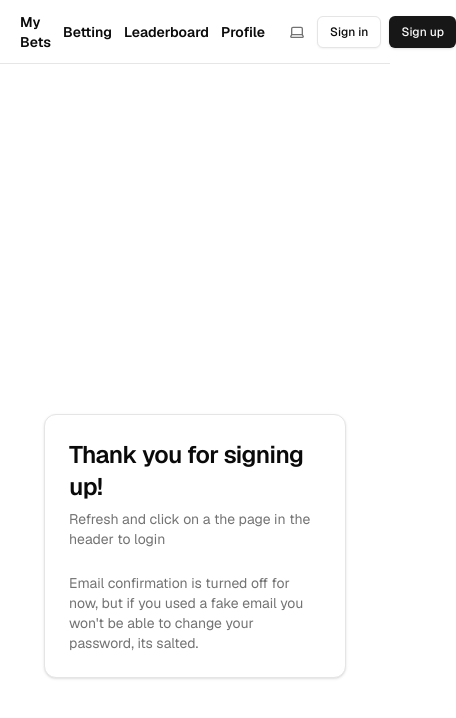
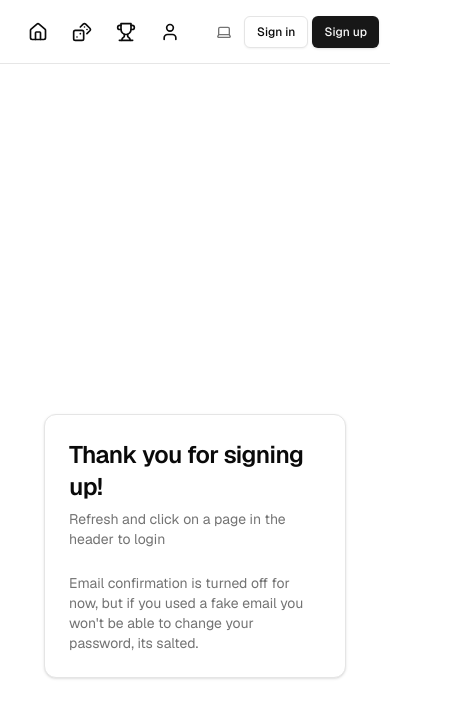
Before and after one commit to Yackob234/BetsontheBeach, a Next.js app: page /auth/sign-up-success in a window 390 px wide. Shown: the top 718 px of the page, 456 px wide, since content can reach past the window. Built offline with nearby package versions, Linux system fonts and the light colour scheme; no server answers.

Commit message:
mobile update

```diff
--- a/app/auth/sign-up-success/page.tsx
+++ b/app/auth/sign-up-success/page.tsx
@@ -28,7 +28,7 @@ export default function Page() {
               <CardTitle className="text-2xl">
                 Thank you for signing up!
               </CardTitle>
-              <CardDescription>Refresh and click on a the page in the header to login</CardDescription>
+              <CardDescription>Refresh and click on a page in the header to login</CardDescription>
             </CardHeader>
             <CardContent>
               <p className="text-sm text-muted-foreground">
--- a/app/layout.tsx
+++ b/app/layout.tsx
@@ -9,6 +9,7 @@ import { ThemeSwitcher } from "@/components/theme-switcher";
 import { hasEnvVars } from "@/lib/utils";
 import Link from "next/link";
 import { Suspense } from "react";
+import { Home, Dices, Trophy, User } from "lucide-react";
 
 const defaultUrl = process.env.VERCEL_URL
   ? `https://${process.env.VERCEL_URL}`
@@ -16,8 +17,8 @@ const defaultUrl = process.env.VERCEL_URL
 
 export const metadata: Metadata = {
   metadataBase: new URL(defaultUrl),
-  title: "Next.js and Supabase Starter Kit",
-  description: "The fastest way to build apps with Next.js and Supabase",
+  title: "Betting on the Beach",
+  description: "The fastest way to lose money",
 };
 
 const geistSans = Geist({
@@ -44,21 +45,27 @@ export default function RootLayout({
             <div className="flex-1 w-full flex flex-col gap-10 items-center">
               <nav className="w-full flex justify-center border-b border-b-foreground/10 h-16">
                 <div className="w-full max-w-5xl flex justify-between items-center p-3 px-5 text-sm">
-                  <div className="flex gap-5 items-center font-semibold">
-                    <nav className="flex items-center gap-3">
-                      <Link href="/" className="text-sm hover:underline">
-                        My Bets
+                  <div className="flex gap-3 md:gap-5 items-center font-semibold">
+                    <nav className="flex items-center gap-2 md:gap-3">
+                      <Link href="/" className="flex items-center gap-2 hover:opacity-70 transition-opacity p-2 md:p-0">
+                        <Home size={20} className="md:hidden flex-shrink-0" />
+                        <span className="hidden md:inline text-sm">My Bets</span>
                       </Link>
-                      <Link href="/betting" className="text-sm hover:underline">
-                        Betting
+                      <Link href="/betting" className="flex items-center gap-2 hover:opacity-70 transition-opacity p-2 md:p-0">
+                        <Dices size={20} className="md:hidden flex-shrink-0" />
+                        <span className="hidden md:inline text-sm">Betting</span>
                       </Link>
-                      <Link href="/leaderboard" className="text-sm hover:underline">
-                        Leaderboard
+                      <Link href="/leaderboard" className="flex items-center gap-2 hover:opacity-70 transition-opacity p-2 md:p-0">
+                        <Trophy size={20} className="md:hidden flex-shrink-0" />
+                        <span className="hidden md:inline text-sm">Leaderboard</span>
                       </Link>
-                      <Link href="/profile" className="text-sm hover:underline">
-                        Profile
+                      <Link href="/profile" className="flex items-center gap-2 hover:opacity-70 transition-opacity p-2 md:p-0">
+                        <User size={20} className="md:hidden flex-shrink-0" />
+                        <span className="hidden md:inline text-sm">Profile</span>
                       </Link>
-                      <ThemeSwitcher />
+                      <div className="ml-2 md:ml-0">
+                        <ThemeSwitcher />
+                      </div>
                     </nav>
                   </div>
                   {!hasEnvVars ? (
--- a/components/auth-button.tsx
+++ b/components/auth-button.tsx
@@ -10,12 +10,14 @@ export async function AuthButton() {
   const { data: { user } } = await supabase.auth.getUser();
 
   return user ? (
-    <div className="flex items-center gap-4">
-      Hey, {user.email}!
+    <div className="flex items-center gap-2 md:gap-4">
+      <span className="hidden md:inline text-sm truncate max-w-[150px]">
+        Hey, {user.email}!
+      </span>
       <LogoutButton />
     </div>
   ) : (
-    <div className="flex gap-2">
+    <div className="flex gap-1 md:gap-2">
       <Button asChild size="sm" variant={"outline"}>
         <Link href="/auth/login">Sign in</Link>
       </Button>
--- a/components/logout-button.tsx
+++ b/components/logout-button.tsx
@@ -13,5 +13,5 @@ export function LogoutButton() {
     router.push("/auth/login");
   };
 
-  return <Button onClick={logout}>Logout</Button>;
+  return <Button onClick={logout} size="sm" variant="outline">Logout</Button>;
 }
```
